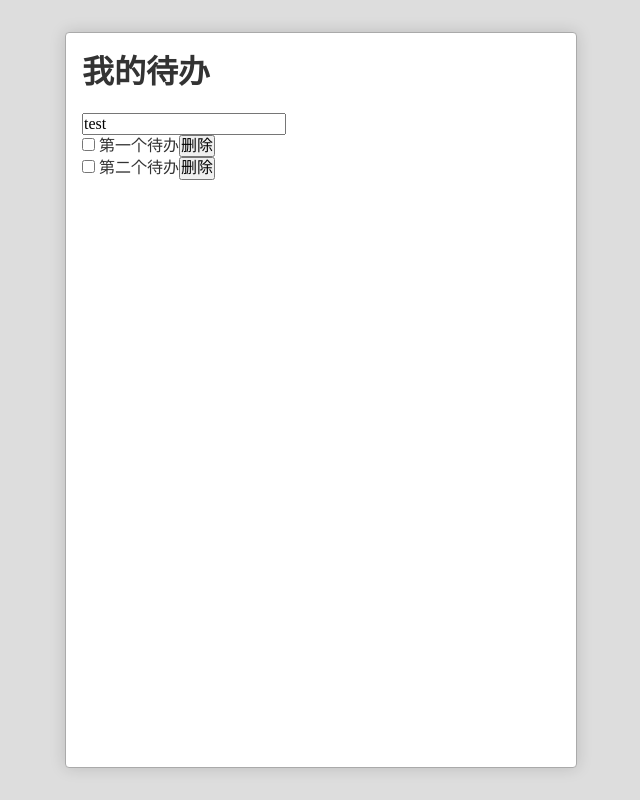
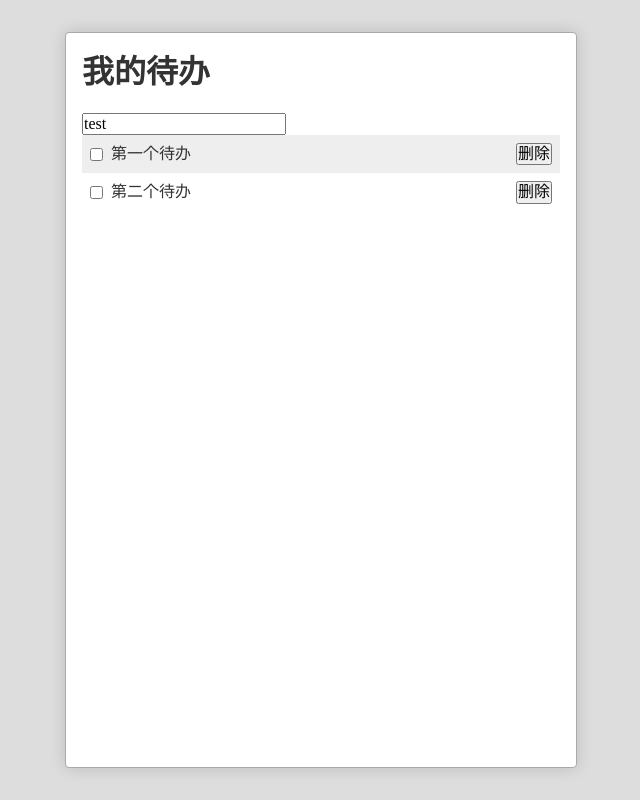
Before and after one commit to zzyo96/webpack-demo, a React (Create React App) app: page / in a window 1280 px wide. Shown: the whole page, without its empty margins (319-959 px from the left). Built offline with nearby package versions, Linux system fonts and the light colour scheme.

Commit message:
更新TodoItem的样式

```diff
--- a/src/App.css
+++ b/src/App.css
@@ -9,3 +9,9 @@
   min-width: 32em;
   box-shadow: 0 0 1em hsla(0,0%,0%,0.15);
 }
+.App > .todoList> li:nth-child(odd){
+  background: #eee;
+}
+.App > .todoList> li:nth-child(even){
+  background: transparent;
+}
--- a/src/App.js
+++ b/src/App.js
@@ -37,7 +37,7 @@
               onChange={this.changeTitle.bind(this)}
               onSubmit={this.addTodo.bind(this)} />
           </div>
-          <ol>
+          <ol className="todoList">
             {todos}
           </ol>
       </div>
--- /dev/null
+++ b/src/TodoItem.css
@@ -0,0 +1,9 @@
+.TodoItem{
+  padding: .5em;
+  display: flex;
+  align-items: center;
+}
+.TodoItem>.title{
+  flex-grow: 1;
+  padding: 0 .5em;
+}
--- a/src/TodoItem.js
+++ b/src/TodoItem.js
@@ -1,12 +1,14 @@
 import React, { Component } from 'react';
+import './TodoItem.css'
 
 export default class TodoItem extends Component {
   render(){
     return (
-      <div>
-      <input type="checkbox" checked={this.props.todo.status === 'completed'}
-        onChange={this.toggle.bind(this)}/> {this.props.todo.title}
-      <button onClick={this.delete.bind(this)}>删除</button>
+      <div className="TodoItem">
+        <input type="checkbox" checked={this.props.todo.status === 'completed'}
+          onChange={this.toggle.bind(this)}/>
+        <span className="title">{this.props.todo.title}</span>
+        <button onClick={this.delete.bind(this)}>删除</button>
       </div>
     )
   }
```
Also changed, not shown: 12 other files (tests, documents, lock files or other folders).
